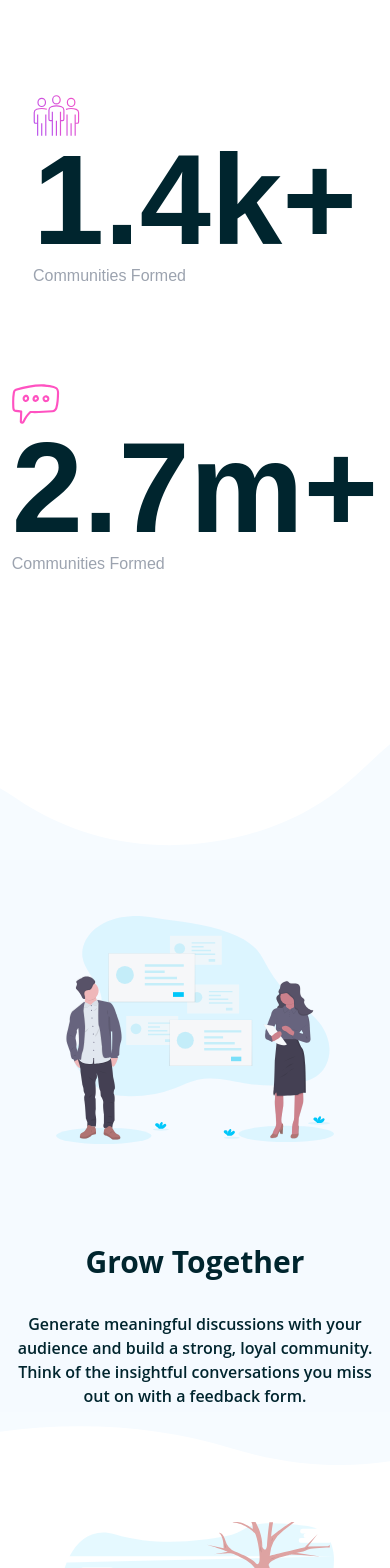
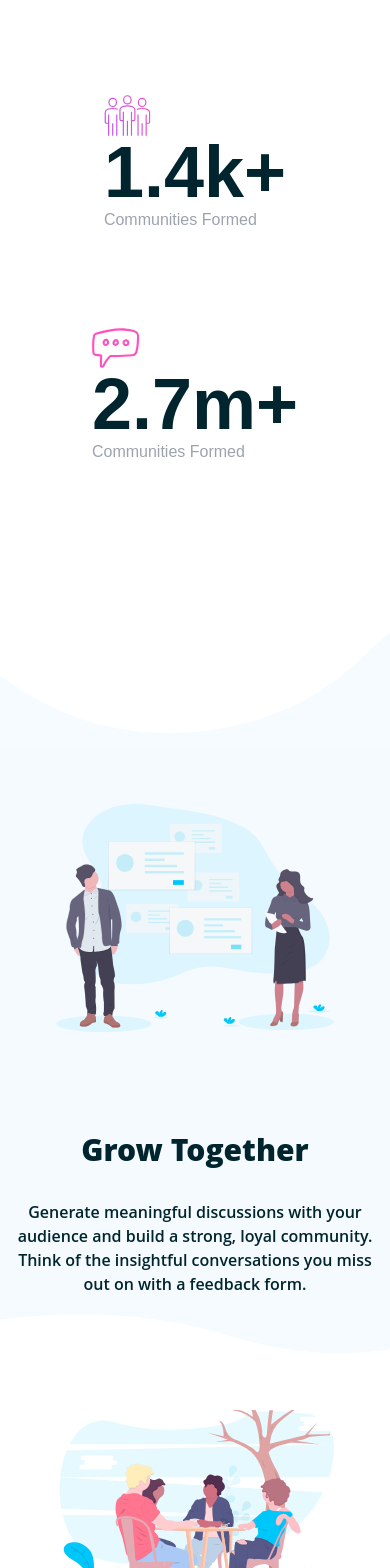
Before and after one commit to EdebaliErman/frontend-mentor-19, a React (Create React App) app: page / in a window 390 px wide. Shown: the part 900-2468 px from the top of the page. Built offline with nearby package versions, Linux system fonts and the light colour scheme.

Commit message:
Header düzeltildi

```diff
--- a/src/Style/About.css
+++ b/src/Style/About.css
@@ -19,7 +19,7 @@
         md:gap-4 md:text-center md:justify-center md:p-0
     }
     .Card h1,.CardR h1 {
-        @apply text-5xl my-12 font-bold px-12 md:text-3xl md:p-4 md:my-3
+        @apply text-5xl my-12 font-black px-12 md:text-3xl md:p-4 md:my-3 font-Open
     }
     .Card h5,.CardR h5 {
         @apply text-2xl mr-12 px-12 md:p-1 md:text-base md:text-center md:m-0 font-semibold
--- a/src/Style/Header.css
+++ b/src/Style/Header.css
@@ -47,6 +47,6 @@
     }
 
     .BodyFooterCard h1 {
-        @apply text-9xl font-bold
+        @apply text-9xl font-bold md:text-7xl
     }
 }
```
